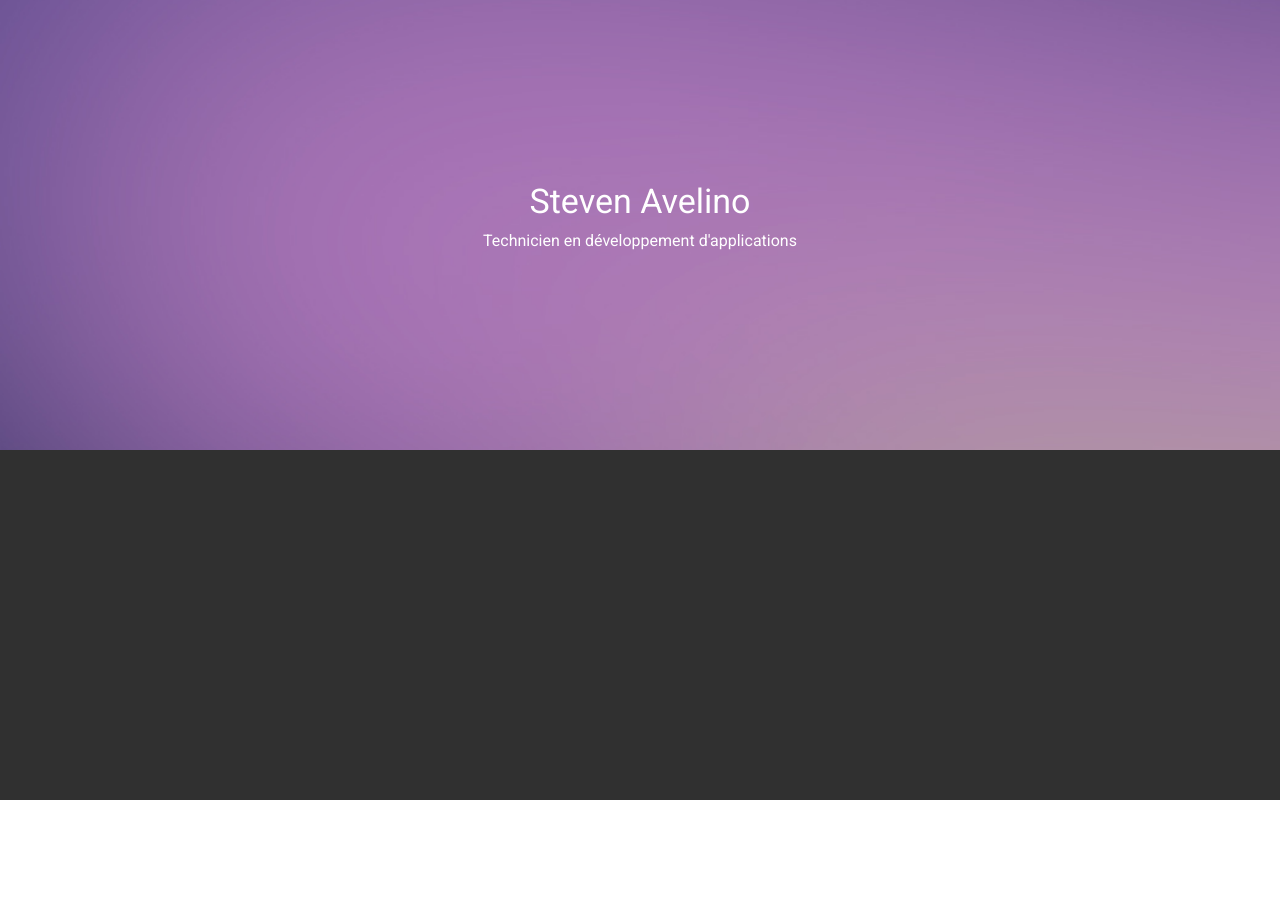
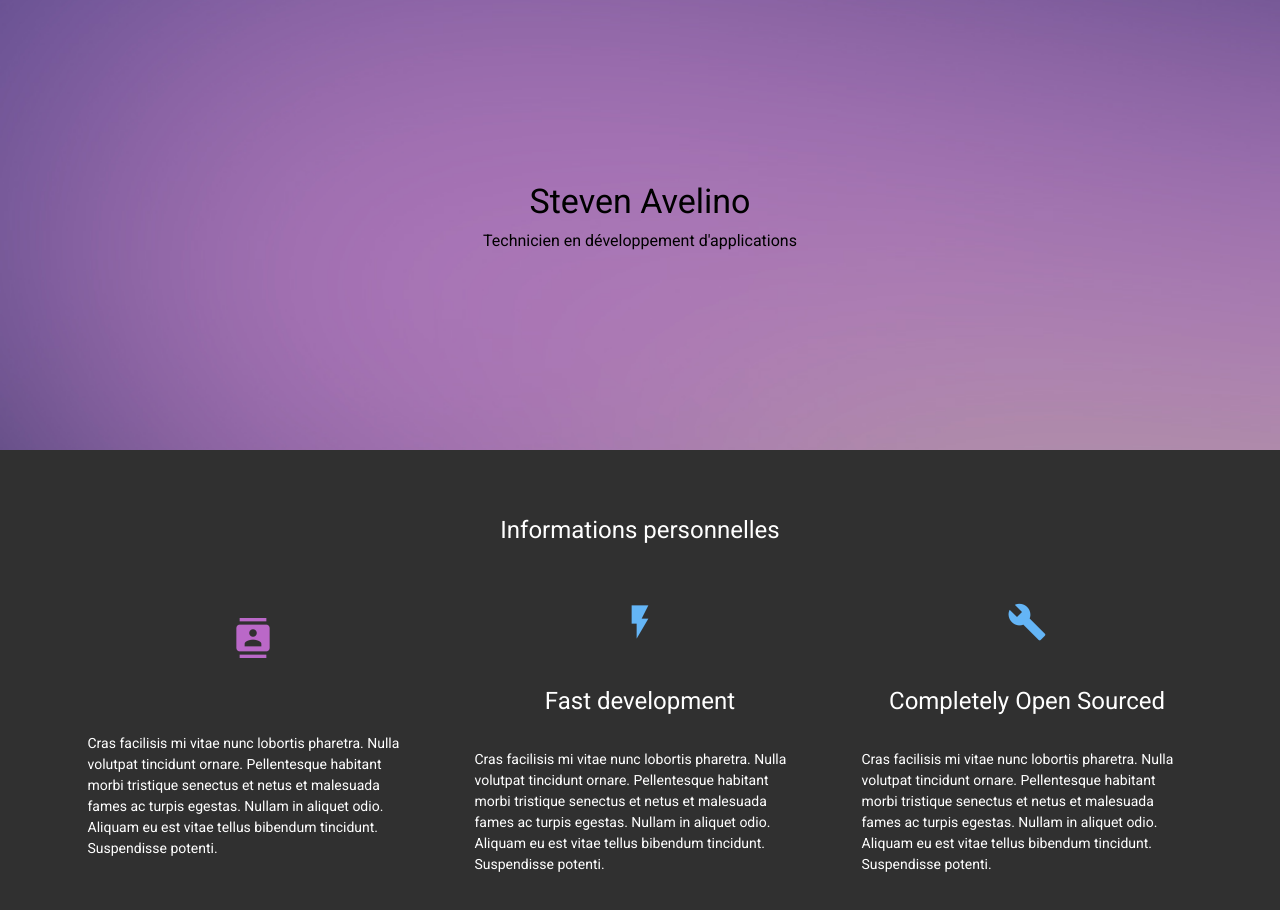
Before and after one commit to StevenAvelino24/CV-Online, a Vue app: page /#/ in a window 1280 px wide. Shown: the top 910 px of the page. Before the commit the page ends 800 px from the top, so only its background shows below. Built offline with nearby package versions, Linux system fonts and the light colour scheme.

Commit message:
Adding files.

```diff
--- a/src/components/Home.vue
+++ b/src/components/Home.vue
@@ -2,11 +2,71 @@
 <v-content>
   <section>
     <v-parallax :src="require('@/assets/title-hero.jpg')" height="450">
-      <v-layout column align-center justify-center class="white--text">
-        <h1 class="white--text mb-2 display-1 text-xs-center">Steven Avelino</h1>
+      <v-layout column align-center justify-center class="black--text">
+        <h1 class="black--text mb-2 display-1 text-xs-center">Steven Avelino</h1>
         <div class="subheading mb-3 text-xs-center">Technicien en développement d'applications</div>
       </v-layout>
     </v-parallax>
+  </section>
+  <section>
+    <v-layout column wrap align-center class="my-5">
+      <v-flex xs12 sm4 class="my-3">
+        <div class="text-xs-center">
+          <h2 class="headline">Informations personnelles</h2>
+        </div>
+      </v-flex>
+      <v-flex xs12>
+        <v-container grid-list-xl>
+          <v-layout row wrap align-center>
+            <v-flex xs12 md4>
+              <v-card class="elevation-0 transparent">
+                <v-card-text class="text-xs-center">
+                  <v-icon x-large class="purple--text text--lighten-2">contacts</v-icon>
+                </v-card-text>
+                <v-card-title primary-title class="layout justify-center">
+                  <div class="headline text-xs-center"></div>
+                </v-card-title>
+                <v-card-text>
+                  Cras facilisis mi vitae nunc lobortis pharetra. Nulla volutpat tincidunt ornare.
+                  Pellentesque habitant morbi tristique senectus et netus et malesuada fames ac turpis egestas.
+                  Nullam in aliquet odio. Aliquam eu est vitae tellus bibendum tincidunt. Suspendisse potenti.
+                </v-card-text>
+              </v-card>
+            </v-flex>
+            <v-flex xs12 md4>
+              <v-card class="elevation-0 transparent">
+                <v-card-text class="text-xs-center">
+                  <v-icon x-large class="blue--text text--lighten-2">flash_on</v-icon>
+                </v-card-text>
+                <v-card-title primary-title class="layout justify-center">
+                  <div class="headline">Fast development</div>
+                </v-card-title>
+                <v-card-text>
+                  Cras facilisis mi vitae nunc lobortis pharetra. Nulla volutpat tincidunt ornare.
+                  Pellentesque habitant morbi tristique senectus et netus et malesuada fames ac turpis egestas.
+                  Nullam in aliquet odio. Aliquam eu est vitae tellus bibendum tincidunt. Suspendisse potenti.
+                </v-card-text>
+              </v-card>
+            </v-flex>
+            <v-flex xs12 md4>
+              <v-card class="elevation-0 transparent">
+                <v-card-text class="text-xs-center">
+                  <v-icon x-large class="blue--text text--lighten-2">build</v-icon>
+                </v-card-text>
+                <v-card-title primary-title class="layout justify-center">
+                  <div class="headline text-xs-center">Completely Open Sourced</div>
+                </v-card-title>
+                <v-card-text>
+                  Cras facilisis mi vitae nunc lobortis pharetra. Nulla volutpat tincidunt ornare.
+                  Pellentesque habitant morbi tristique senectus et netus et malesuada fames ac turpis egestas.
+                  Nullam in aliquet odio. Aliquam eu est vitae tellus bibendum tincidunt. Suspendisse potenti.
+                </v-card-text>
+              </v-card>
+            </v-flex>
+          </v-layout>
+        </v-container>
+      </v-flex>
+    </v-layout>
   </section>
 </v-content>
 </template>
```
Also changed, not shown: 11 other files (tests, documents, lock files or other folders).
